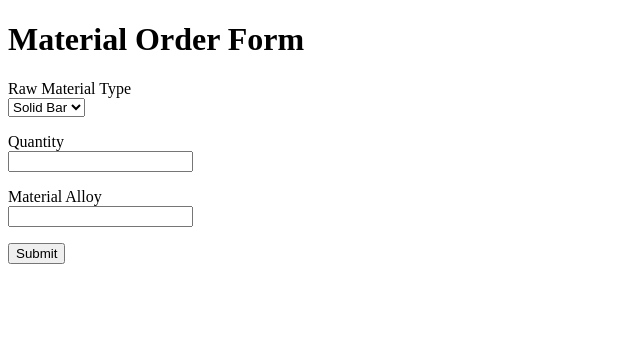
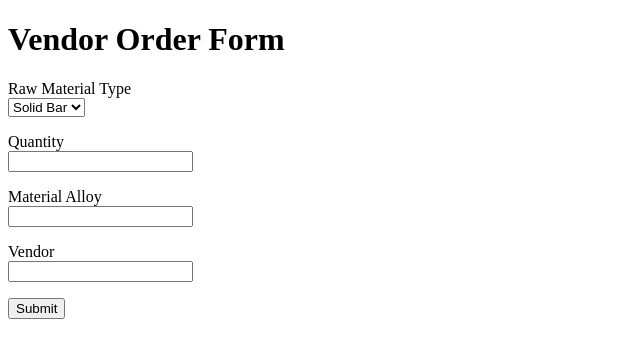
Before and after one commit to Idannny/QuoteEmailBot, a Flask app: page / in a window 1280 px wide. Shown: the top 358 px of the page, without its empty margins (0-640 px from the left). Run offline with Flask 3, Linux system fonts and the light colour scheme.

Commit message:
added items

```diff
--- a/app.py
+++ b/app.py
@@ -14,6 +14,7 @@ class MaterialForm(FlaskForm):
     ], validators=[DataRequired()])
     quantity = IntegerField('Quantity', validators=[DataRequired()])
     alloy = StringField('Material Alloy', validators=[DataRequired()])
+    vendor = StringField('Vendor', validators=[DataRequired()])
     submit = SubmitField('Submit')
 
 @app.route('/', methods=['GET', 'POST'])
--- a/templates/form.html
+++ b/templates/form.html
@@ -1,24 +1,33 @@
 <!DOCTYPE html>
 <html>
 <head>
-    <title>Material Order Form</title>
+    <title>Vendor Order Form</title>
 </head>
 <body>
-    <h1>Material Order Form</h1>
+    <h1>Vendor Order Form</h1>
     <form method="POST">
         {{ form.hidden_tag() }}
+
         <p>
             {{ form.material_type.label }}<br>
             {{ form.material_type }}
         </p>
+
         <p>
             {{ form.quantity.label }}<br>
             {{ form.quantity }}
         </p>
+
         <p>
             {{ form.alloy.label }}<br>
             {{ form.alloy }}
         </p>
+
+        <p>
+            {{ form.vendor.label }}<br>
+            {{ form.vendor }}
+        </p>
+
         <p>{{ form.submit() }}</p>
     </form>
 </body>
```
Also changed, not shown: static/js/matl_choice.js (added).
